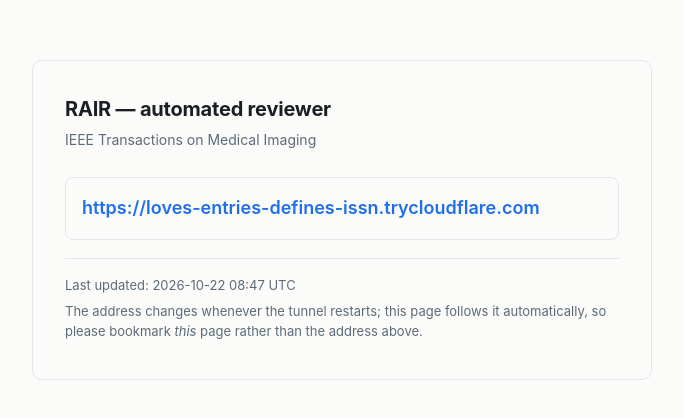
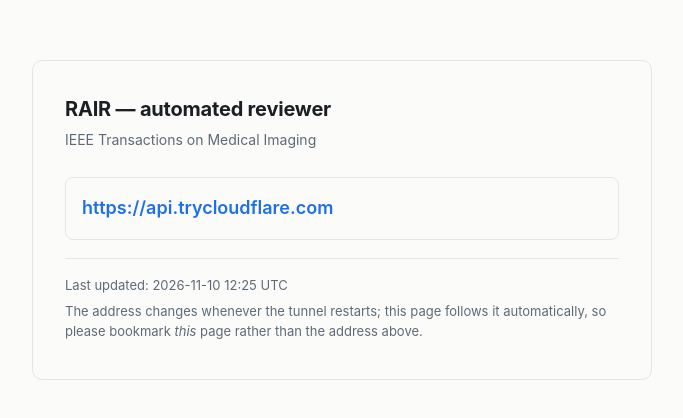
Before and after one commit to mkboch/rair-access, a plain HTML site: page index.html in a window 1280 px wide. Shown: the part 180-598 px from the top of the page, without its empty margins (298-981 px from the left). Drawn offline with Linux system fonts and the light colour scheme.

Commit message:
link: https://api.trycloudflare.com

```diff
--- a/index.html
+++ b/index.html
@@ -31,9 +31,9 @@
 <div class="card">
   <h1>RAIR — automated reviewer</h1>
   <div class="sub">IEEE Transactions on Medical Imaging</div>
-  <a class="link" id="u" href="https://loves-entries-defines-issn.trycloudflare.com">https://loves-entries-defines-issn.trycloudflare.com</a>
+  <a class="link" id="u" href="https://api.trycloudflare.com">https://api.trycloudflare.com</a>
   <div class="meta">
-    <div>Last updated: <span id="t">2026-10-22 08:47 UTC</span></div>
+    <div>Last updated: <span id="t">2026-11-10 12:25 UTC</span></div>
     <div>The address changes whenever the tunnel restarts; this page follows it
          automatically, so please bookmark <em>this</em> page rather than the address above.</div>
   </div>
```
